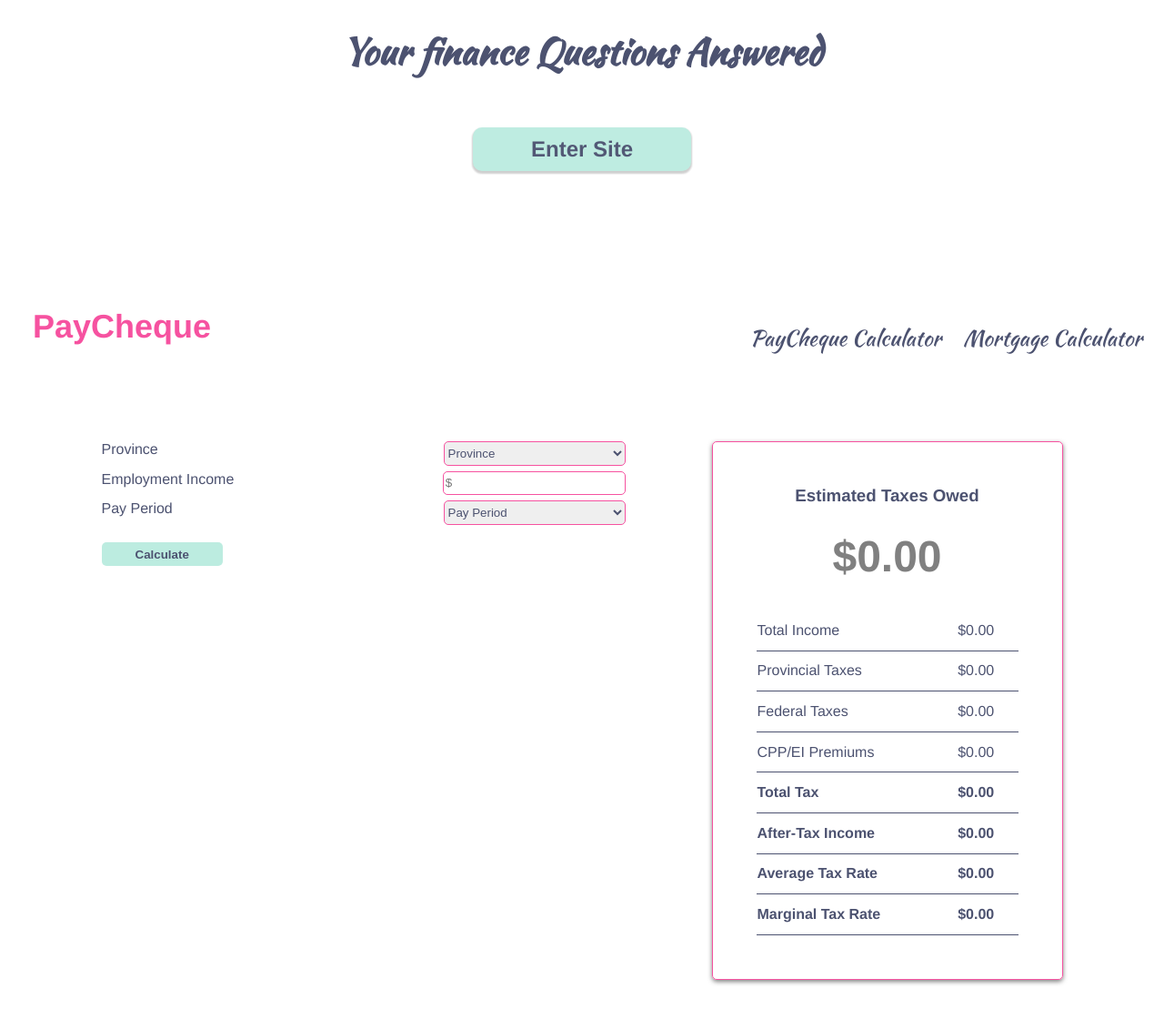
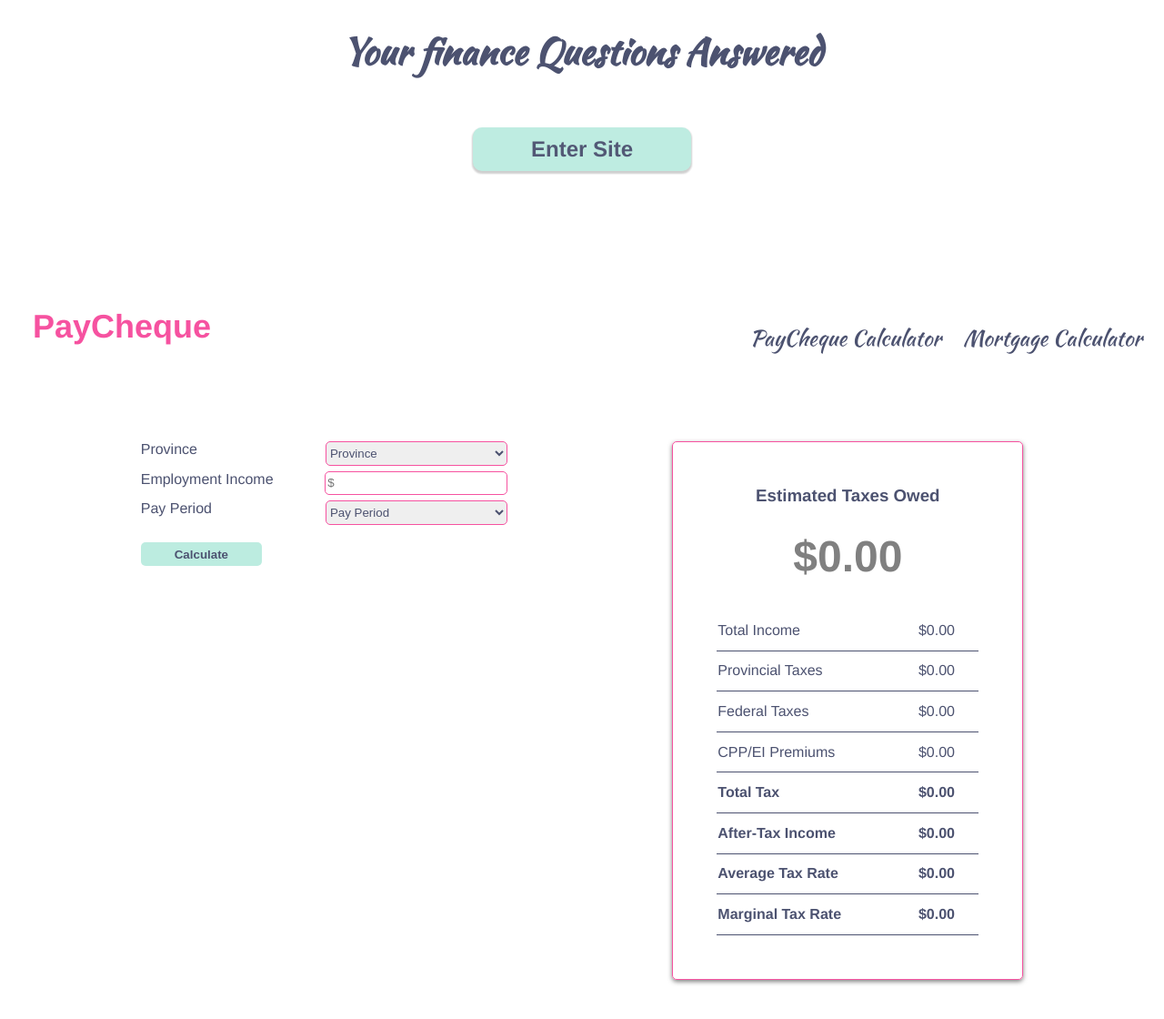
Before and after one commit to Jevaughn-W/Paycheque, a React (Create React App) app: page / in a window 1280 px wide. Shown: the part 462-1582 px from the top of the page at 91% size. Built offline with nearby package versions, Linux system fonts and the light colour scheme.

Commit message:
Adjust size of the input section

```diff
--- a/src/components/taxes/taxes.css
+++ b/src/components/taxes/taxes.css
@@ -5,7 +5,7 @@
   font-size: normal;
 }
 .userInput {
-  width: 50%;
+  width: 35%;
 }
 .userInput .form {
   margin-bottom: 0.2em;
--- a/src/components/taxes/taxes.scss
+++ b/src/components/taxes/taxes.scss
@@ -3,7 +3,7 @@
 
 
 .userInput{
-  width: 50%;
+  width: 35%;
 
 
   // Add space to the bottom of the form divs
```
